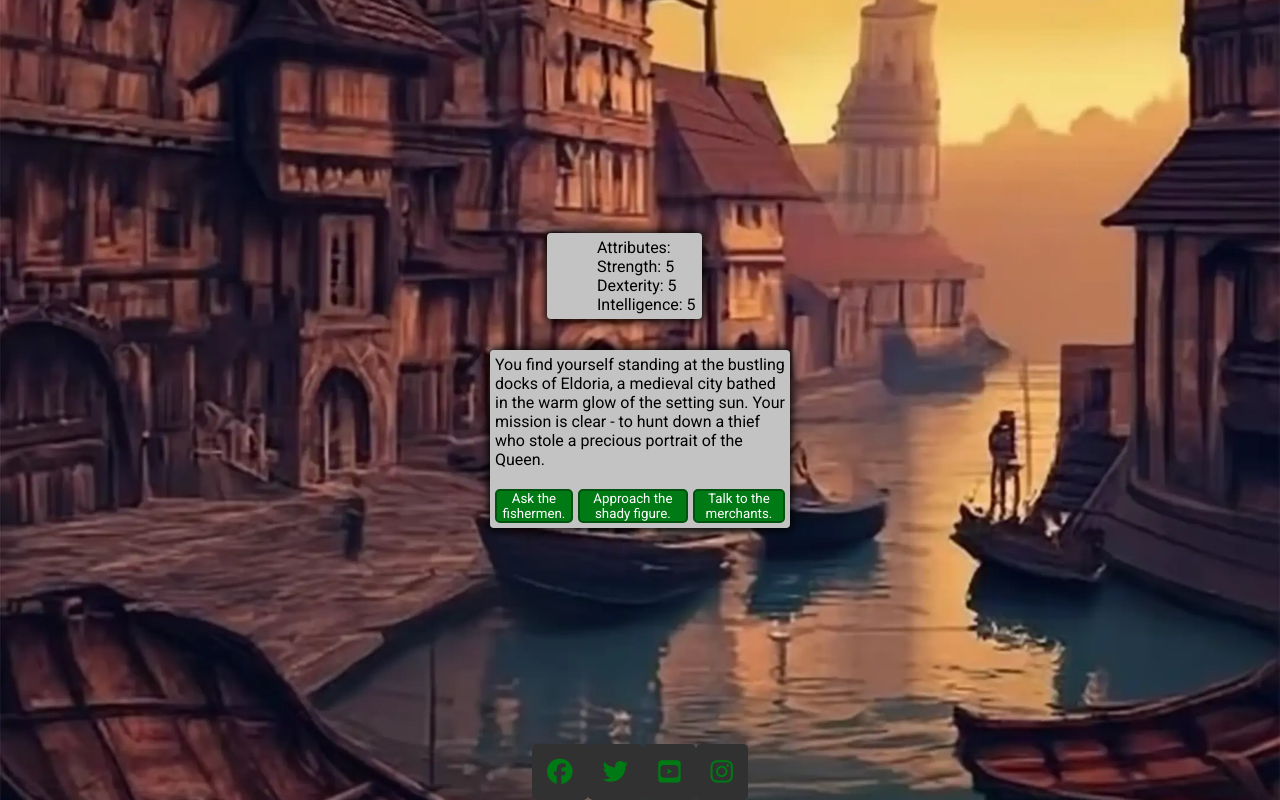
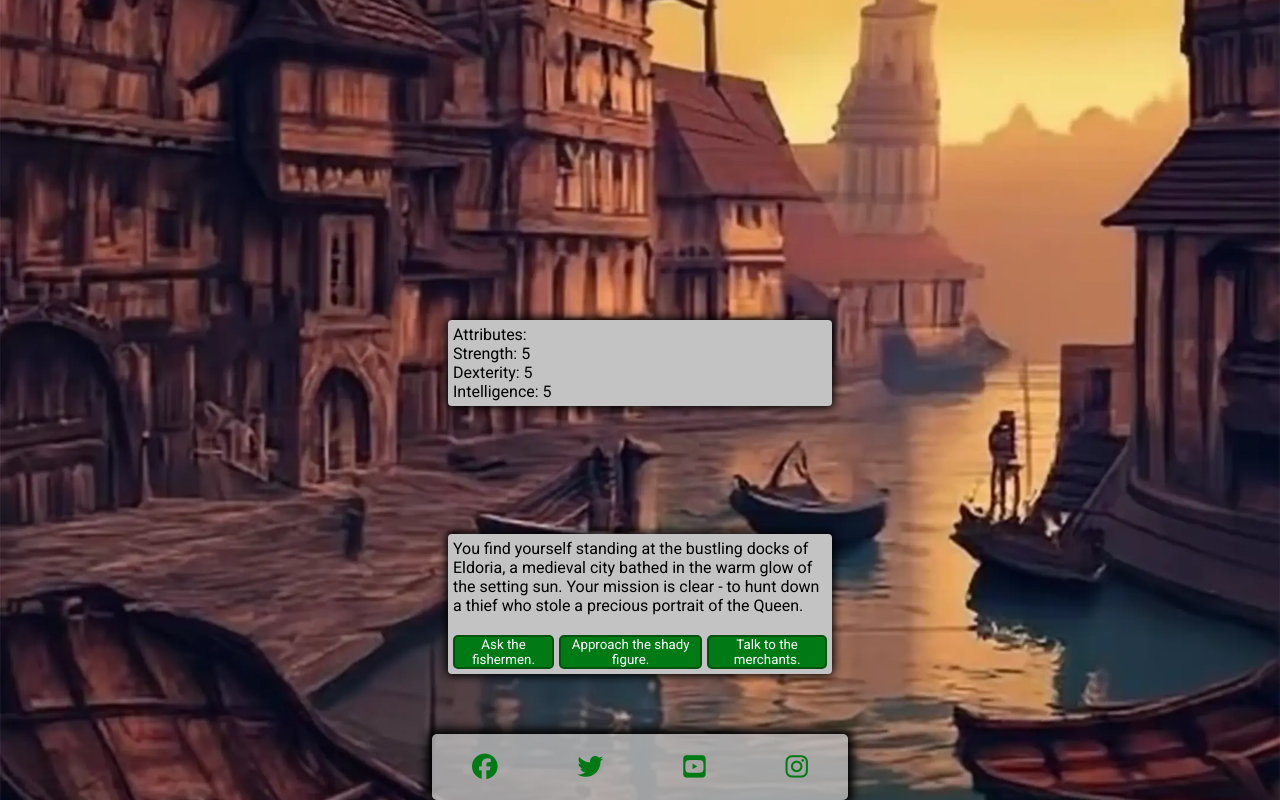
Before and after one commit to MarcSteinfort/The-Chosen-One-TRPG, a plain HTML site: page index.html in a window 1280 px wide. Drawn offline with Linux system fonts and the light colour scheme.

Commit message:
Add 768px Media query

```diff
--- a/assets/css/style.css
+++ b/assets/css/style.css
@@ -66,24 +66,31 @@ I took this code from the Love running Project*/
     display: flex;
     justify-content: space-evenly;
     list-style-type: none;
-    padding-top: 50px;
     margin-top: auto;
+    background-color: #c3c3c3c3;
+    border-radius: 5px;
+    box-shadow: 0 0 10px 5px;
 }
 
 #social-networks i {
     font-size: 160%;
     padding: 15px;
     color: #007a14;
-    background-color: #313131;
-    border-radius: 5px;
 }
 
 @media screen and (min-width:768px) {
-    .button_grid {
-        grid-column: 2;
-
+    .game {
+        margin: 10% 0 0 35%;
+        padding: 5px;
+        max-width: 30%;
     }
-    .game {
-        max-width: 300px;
+    .attributes {
+        margin-top: 25%;
+        margin-left: 35%;
+        padding: 5px;
+        max-width: 30%;
+    }
+    #social-networks i {
+        padding: 20px 40px;
     }
 }
--- a/index.html
+++ b/index.html
@@ -23,6 +23,9 @@
 </head>
 
 <body>
+    <header>
+
+    </header>
     <main>
         <div class="attributes">
             <p>Attributes:</p>
```
